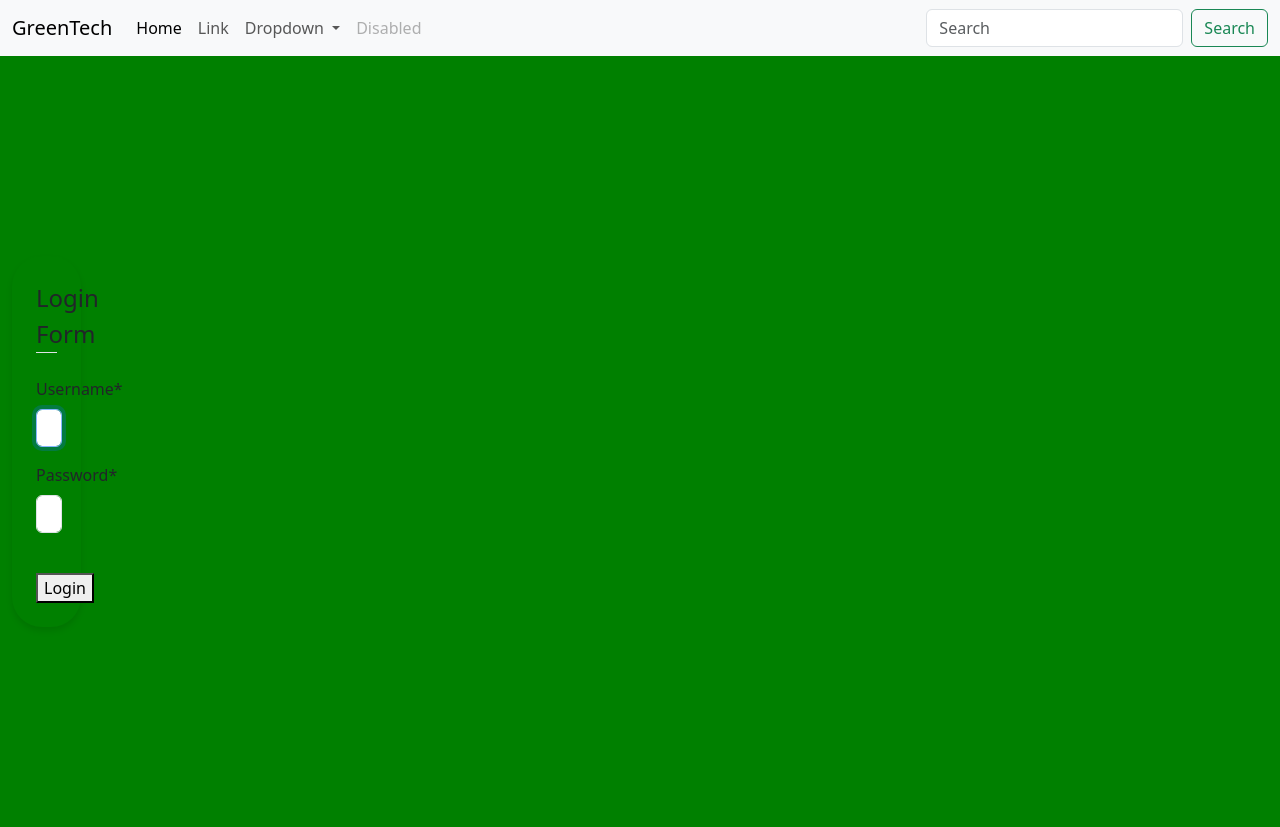
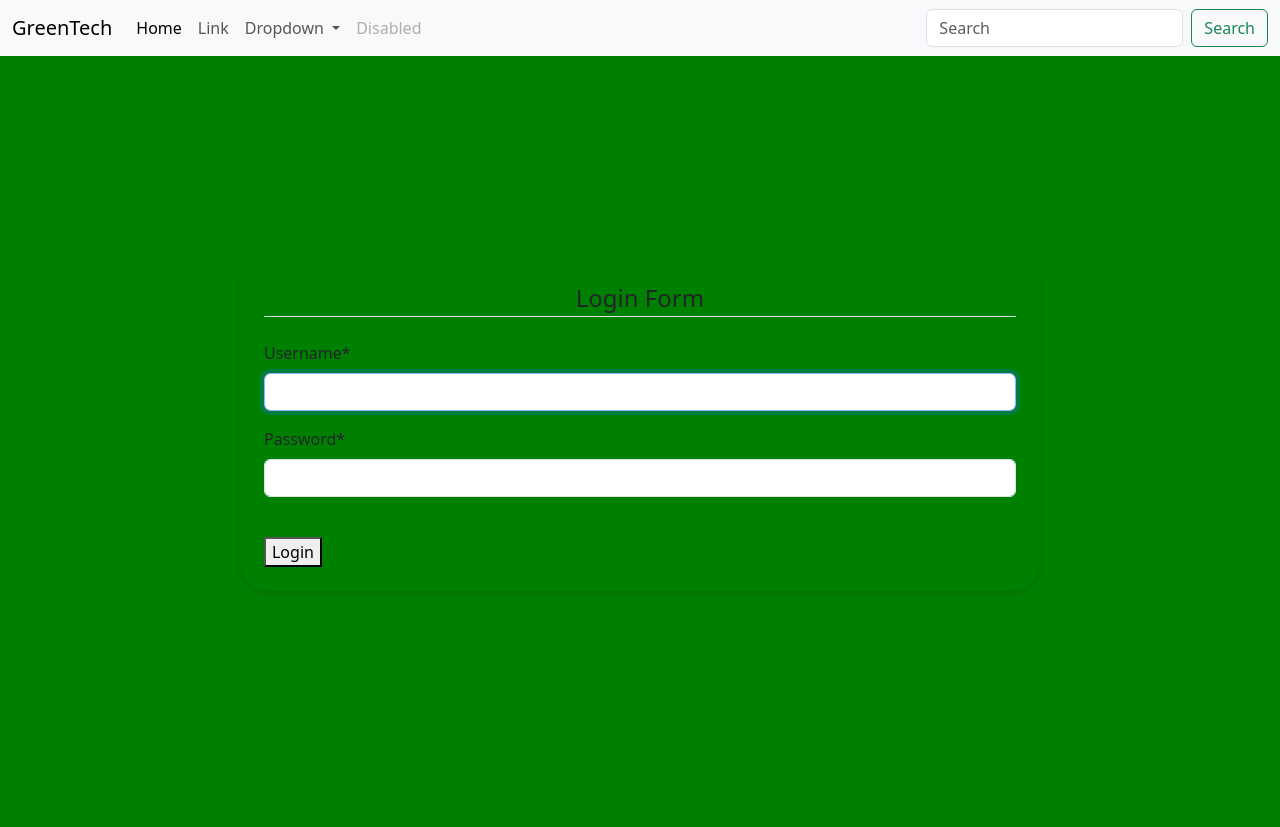
Before and after one commit to Gekika/hgt_v1, a Django app: page / in a window 1280 px wide. After the commit the page ends 567 px from the top, so only its background shows below. Run offline with Django 5.2, Linux system fonts and the light colour scheme; parts of the project's set-up code (start-up, migrations or seed data) failed here and were passed over; some libraries are stand-ins or nearby versions.

Commit message:
layout template

```diff
--- a/ims/templates/layout.html
+++ b/ims/templates/layout.html
@@ -60,20 +60,14 @@
       </nav>
 
     <main>
-        <div class="container-fluid">
-            <div class="row">
-                <div class="col-md-1">
-                    <div class="col-md-10 col-sm-12 col-xm-12">
-                        {% block content %}
-
-                        {% endblock %}
-                    </div>
-
-                </div>
-
+    <div class="container-fluid">
+        <div class="row justify-content-center">
+            <div class="col-md-8 col-sm-10">
+                {% block content %}
+                {% endblock %}
             </div>
-
         </div>
+    </div>
     </main>
 
 
```
